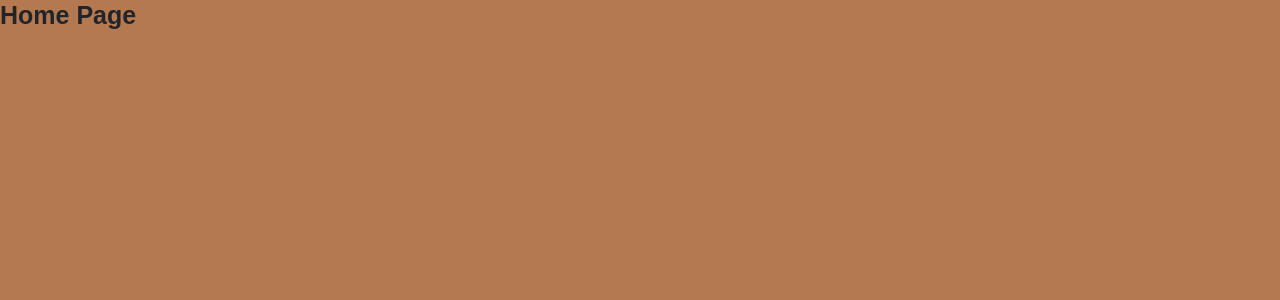
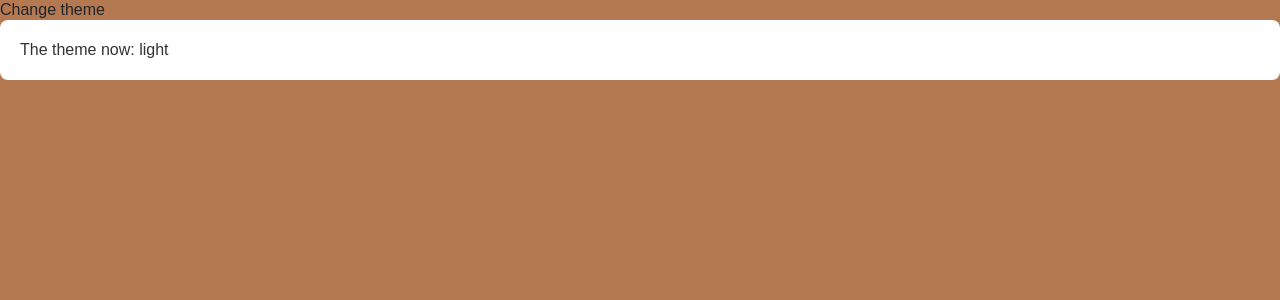
Before and after one commit to kkamranvv/react-praxe, a React (Vite) app: page / in a window 1280 px wide. Shown: the top 300 px of the page. Built offline with nearby package versions, Linux system fonts and the light colour scheme.

Commit message:
train useContext, useEffect hooks

```diff
--- /dev/null
+++ b/src/components/hooks/ContextApi.tsx
@@ -0,0 +1,31 @@
+import { createContext, useContext, useState } from "react";
+
+const ThemeContext = createContext("light");
+
+function ThemedBox() {
+  const theme = useContext(ThemeContext);
+
+  const style = {
+    background: theme === "dark" ? "#333" : "#fff",
+    color: theme === "dark" ? "#fff" : "#333",
+    padding: "20px",
+    borderRadius: "8px",
+  };
+
+  return <div style={style}>The theme now: {theme}</div>;
+}
+
+function ContextApi() {
+  const [theme, setTheme] = useState("light");
+
+  return (
+    <ThemeContext.Provider value={theme}>
+      <button onClick={() => setTheme(theme === "light" ? "dark" : "light")}>
+        Change theme
+      </button>
+      <ThemedBox />
+    </ThemeContext.Provider>
+  );
+}
+
+export default ContextApi;
--- a/src/main.tsx
+++ b/src/main.tsx
@@ -8,11 +8,13 @@ import ProfilePage from "./components/router-training/ProfilePage.tsx";
 import ProfilesPage from "./components/router-training/ProfilesPage.tsx";
 import NotFoundPage from "./components/router-training/NotFoundPage.tsx";
 import TodoPage from "./components/TodoPage/TodoPage.tsx";
+import UseEffectCounter from "./components/hooks/UseEffect.tsx";
+import ContextApi from "./components/hooks/ContextApi.tsx";
 
 const router = createBrowserRouter([
   {
     path: "/",
-    element: <HomePage />,
+    element: <ContextApi />,
     errorElement: <NotFoundPage />,
   },
   {
```
Also changed, not shown: src/components/hooks/UseEffect.tsx (added, +28 -0 lines).
